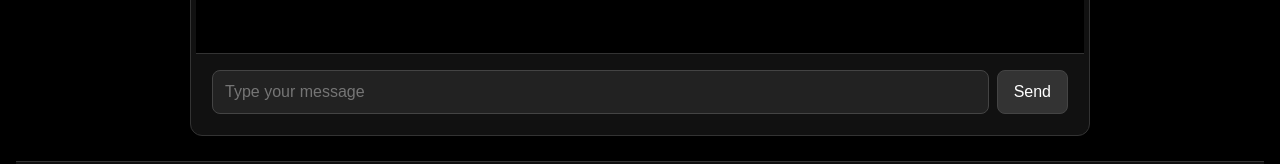
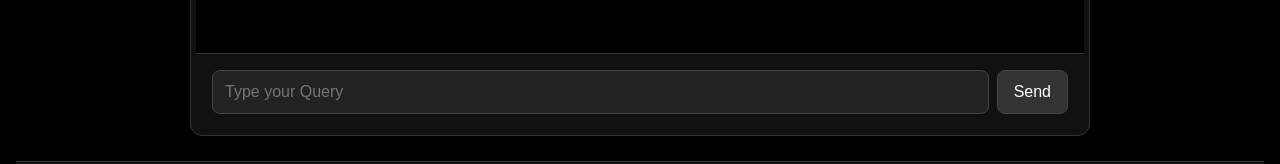
Before and after one commit to omkarjagtap2212/LangflowFrontend-final, a React (Vite) app: page / in a window 1280 px wide. Both pictures are taken after a click on the button "Get Started". Shown: the part 515-679 px from the top of the page. Built offline with nearby package versions, Linux system fonts and the light colour scheme; a web font is replaced by a local one.

Commit message:
chnages on inputCantainer

```diff
--- a/src/components/InputContainer.jsx
+++ b/src/components/InputContainer.jsx
@@ -11,7 +11,7 @@ const InputContainer = ({
     <div className="input-container">
       <input
         type="text"
-        placeholder="Type your message"
+        placeholder="Type your Query"
         value={inputValue}
         onChange={handleInputChange}
         className="input-field"
```
